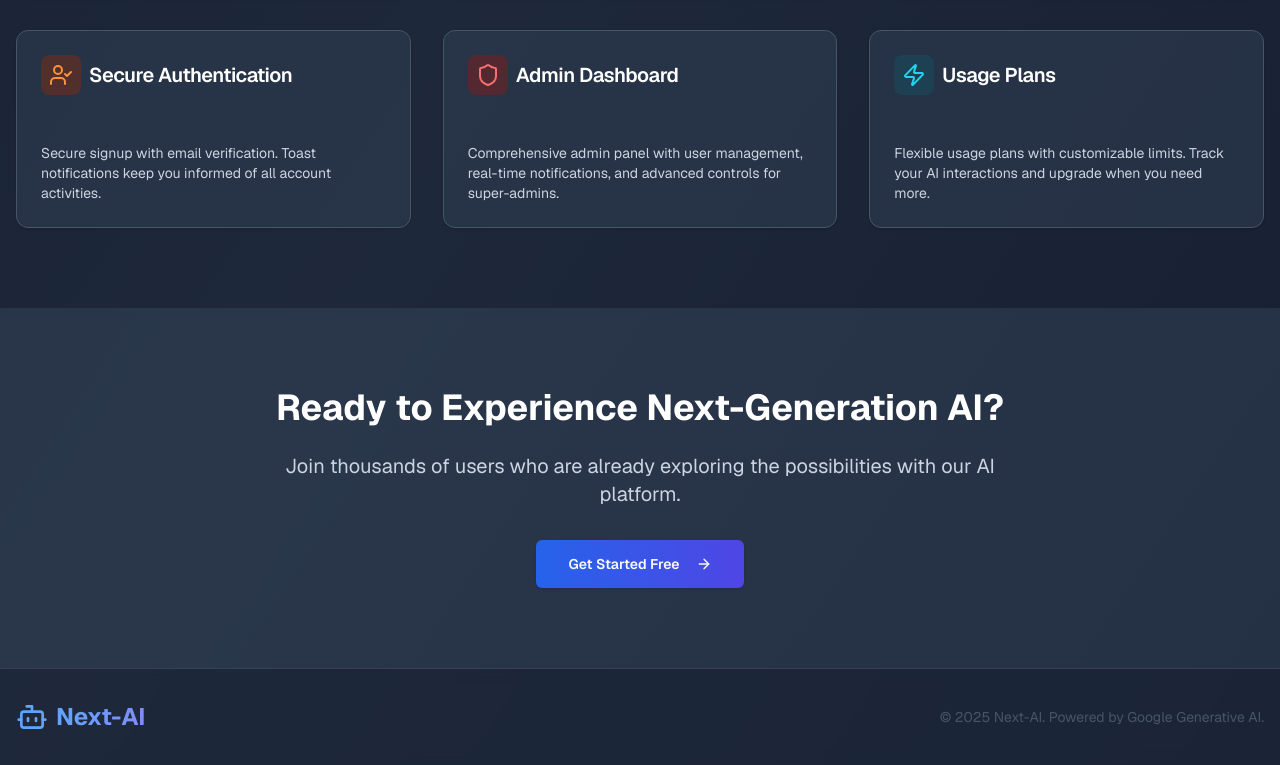
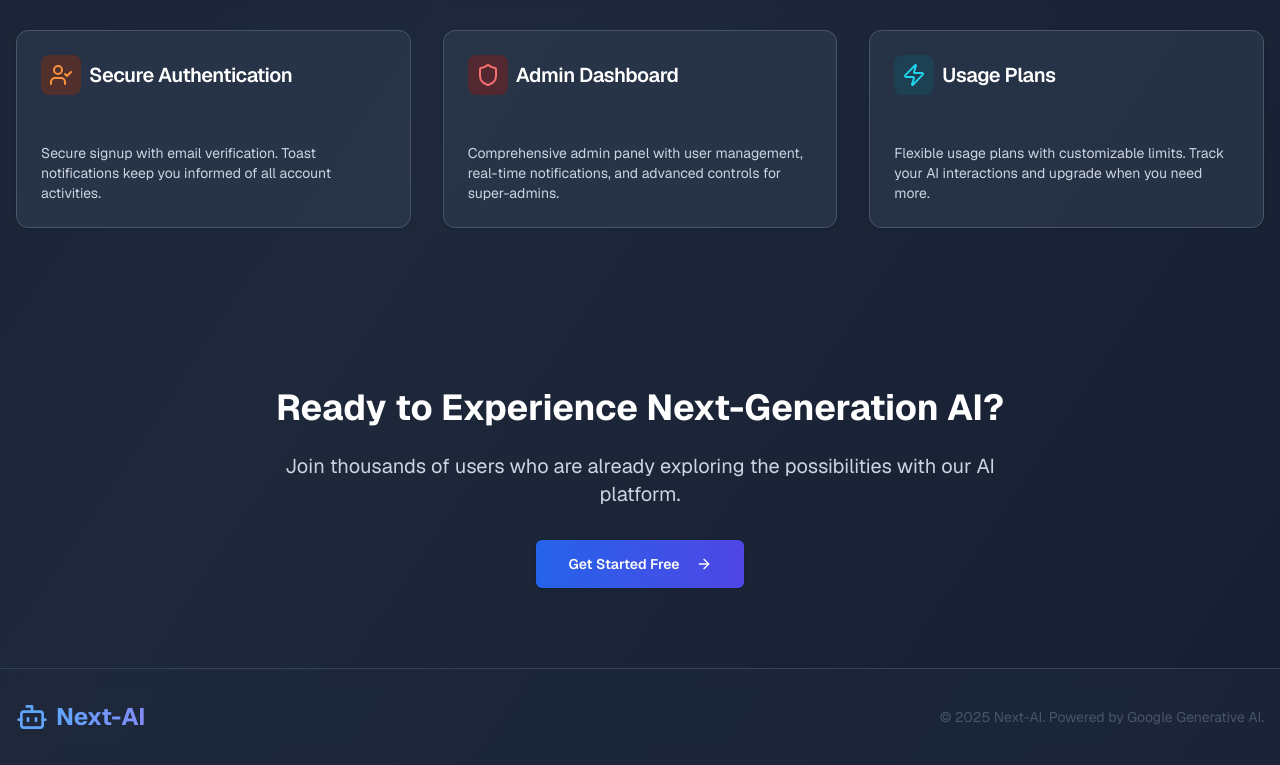
Before and after one commit to huzidev/next-ai, a Next.js app: page / in a window 1280 px wide. Shown: the part 1147-1912 px from the top of the page. Built offline with nearby package versions, Linux system fonts and the light colour scheme.

Commit message:
bg color updated

```diff
--- a/src/components/home/Main.tsx
+++ b/src/components/home/Main.tsx
@@ -166,7 +166,7 @@ export default function Main() {
         </div>
       </section>
 
-      <section className="px-4 py-20 bg-slate-700/60">
+      <section className="px-4 py-20" style={{ backgroundColor: '#1e293b80' }}>
         <div className="container mx-auto text-center">
           <div className="mx-auto max-w-3xl text-white">
             <h2 className="mb-6 text-3xl font-bold md:text-4xl">
```
Also changed, not shown: src/components/auth/AuthPageHeader.tsx (added), 2 other files (tests, documents, lock files or other folders).
